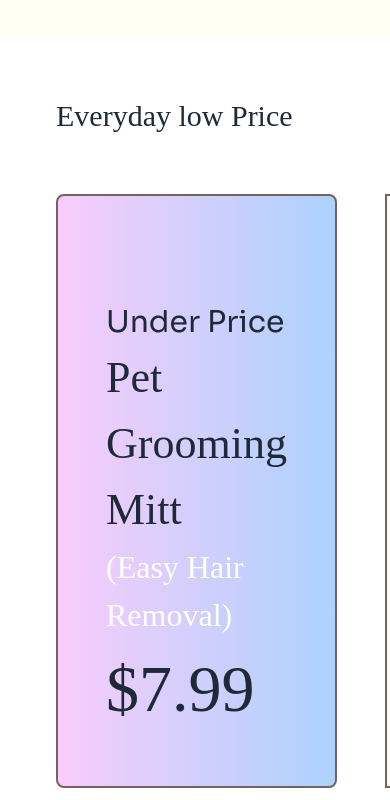
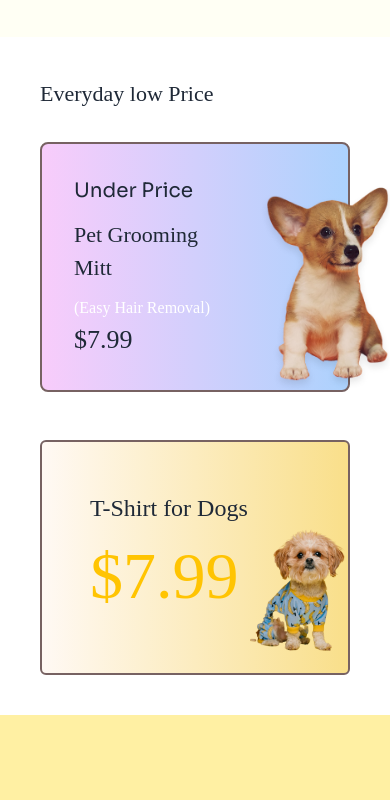
Before and after one commit to Yeadi24/Assignment-3, a plain HTML site: page index.html in a window 390 px wide. Shown: the part 2184-2984 px from the top of the page. Drawn offline with nearby package versions, Linux system fonts and the light colour scheme; a web font is replaced by a local one.

Commit message:
I have made something responsive

```diff
--- a/index.html
+++ b/index.html
@@ -399,38 +399,48 @@
           </div>
         </div>
       </section>
-      <section class="m-14 mb-[500px]">
-        <h1 class="text-[30px] mb-14">Everyday low Price</h1>
-        <div class="offer-container flex flex-row gap-12">
+      <section class="lg:m-14 m-10 lg:mb-[500px]">
+        <h1 class="lg:text-[30px] text-[22px] lg:mb-14 mb-8">
+          Everyday low Price
+        </h1>
+        <div class="offer-container flex lg:flex-row flex-col gap-12">
           <div
-            class="border-2 border-[#776262] border-solid relative first p-12 flex-3/5 rounded-lg bg-linear-to-r from-cyan-500 to-blue-500 first flex gap-20"
+            class="border-2 border-[#776262] border-solid relative first lg:p-12 p-8 h-[250px] lg:h-[450px] lg:flex-3/5 rounded-lg bg-linear-to-r from-cyan-500 to-blue-500 first flex gap-20"
             style="background: linear-gradient(to right, #f8ccfb, #acd2fd)"
           >
-            <div class="first-info mt-14">
-              <p class="font-sora text-[30px]">Under Price</p>
-              <h2 class="text-[44px]">Pet Grooming Mitt</h2>
-              <h3 class="text-white text-[32px]">(Easy Hair Removal)</h3>
-              <h1 class="text-[66px]">$7.99</h1>
+            <div class="first-info lg:mt-14">
+              <p class="font-sora mb-3 lg:text-[30px] text-[20px]">
+                Under Price
+              </p>
+              <h2 class="mb-3 lg:text-[44px] text-[22px]">Pet Grooming Mitt</h2>
+              <h3 class="text-white lg:text-[32px] text-[16px]">
+                (Easy Hair Removal)
+              </h3>
+              <h1 class="lg:text-[66px] text-[26px]">$7.99</h1>
             </div>
-            <div class="first-image absolute top-12 left-[500px] bottom-20">
+            <div
+              class="first-image lg:absolute lg:w-[288px] lg:h-[384px] top-0 lg:left-72 lg:top-12 lg:bottom-20"
+            >
               <img
-                class="w-72 h-96"
+                class="absolute left-[200px] lg:w-72 w-44 lg:h-96 h-56"
                 src="./c1-assets/cute-dog-mid.png"
                 alt=""
               />
             </div>
           </div>
           <div
-            class="p-12 border-2 border-[#776262] border-solid relative second flex-2/5"
+            class="p-12 border-2 rounded-md border-[#776262] border-solid relative second lg:flex-2/5"
             style="background: linear-gradient(to right, #fff9f4, #f9df8a)"
           >
             <div class="second-info">
-              <h1 class="text-[40px]">T-Shirt for Dogs</h1>
+              <h1 class="lg:text-[40px] text-[24px]">T-Shirt for Dogs</h1>
               <h2 class="text-[66px] text-[#ffc402]">$7.99</h2>
             </div>
-            <div class="second-image absolute left-72 top-40">
+            <div
+              class="second-image absolute left-52 bottom-4 lg:left-72 lg:top-40"
+            >
               <img
-                class="w-52 h-60"
+                class="lg:w-52 w-96 h-32 lg:h-60"
                 src="./c1-assets/cute-pet-mid.png"
                 alt=""
               />
```
